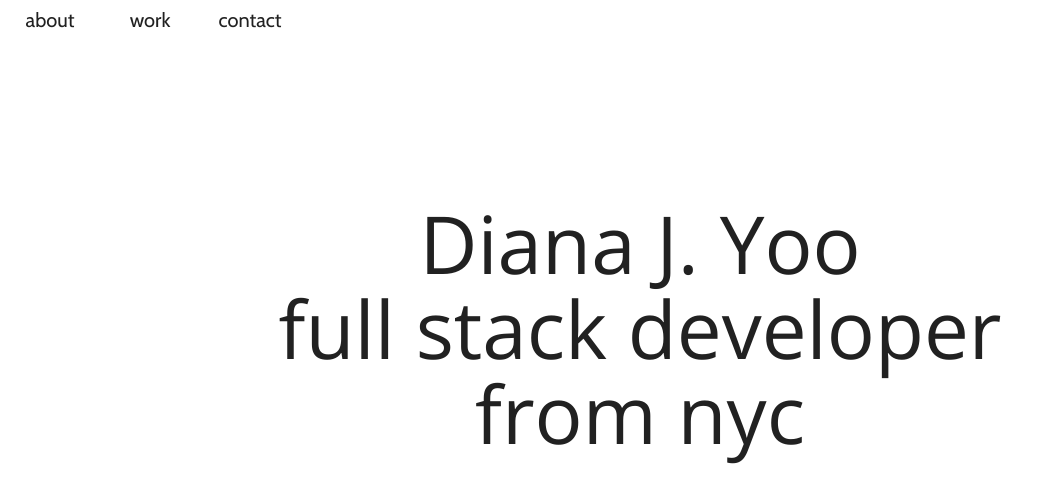
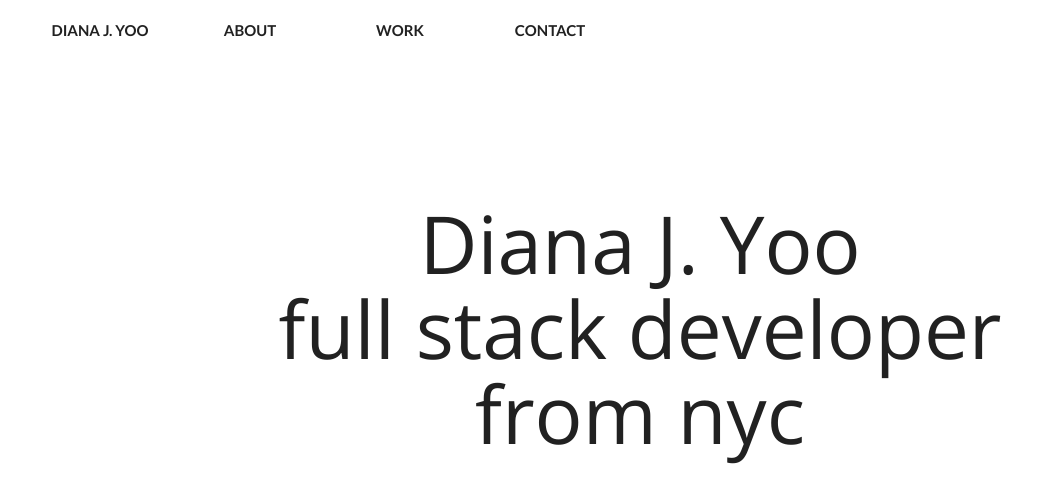
Before and after one commit to dianajyoo/portfolio-frontend, a React (Create React App) app: page / in a window 1280 px wide. Shown: the top 502 px of the page, without its empty margins (0-1037 px from the left). Built offline with nearby package versions, Linux system fonts and the light colour scheme.

Commit message:
installed react-redux

```diff
--- a/package.json
+++ b/package.json
@@ -5,6 +5,7 @@
   "dependencies": {
     "react": "^16.8.2",
     "react-dom": "^16.8.2",
+    "react-redux": "^6.0.1",
     "react-router-dom": "^4.3.1",
     "react-scripts": "2.1.5",
     "semantic-ui": "^2.4.2"
--- a/src/components/NavBar.js
+++ b/src/components/NavBar.js
@@ -3,16 +3,17 @@ import { NavLink } from 'react-router-dom'
 
 import "../styling/NavBar.css"
 
-const Menu = (props) => {
+const NavBar = (props) => {
 
   return (
-    <div className="menu">
-      <NavLink to="/about" className="navlink" id="about">about</NavLink>
-      <NavLink to="/projects" className="navlink" id="work">work</NavLink>
-      <NavLink to="/contact" className="navlink" id="contact">contact</NavLink>
+    <div className="navbar">
+      <NavLink to="/" className="navlink" id="home">DIANA J. YOO</NavLink>
+      <NavLink to="/about" className="navlink" id="about">ABOUT</NavLink>
+      <NavLink to="/projects" className="navlink" id="work">WORK</NavLink>
+      <NavLink to="/contact" className="navlink" id="contact">CONTACT</NavLink>
     </div>
   )
 
 }
 
-export default Menu
+export default NavBar
--- a/src/styling/Form.css
+++ b/src/styling/Form.css
@@ -5,6 +5,7 @@
   align-items: center;
   justify-content: center;
   flex-direction: column;
+  top: 150px;
   font-family: "Open Sans", sans-serif;
   font-weight: 300;
 }
--- a/src/styling/Home.css
+++ b/src/styling/Home.css
@@ -1,4 +1,3 @@
-@import url('https://fonts.googleapis.com/css?family=Cabin:400');
 @import url('https://fonts.googleapis.com/css?family=Open+Sans:300,400');
 
 .home {
--- a/src/styling/NavBar.css
+++ b/src/styling/NavBar.css
@@ -1,18 +1,20 @@
-@import url('https://fonts.googleapis.com/css?family=Cabin:400');
+@import url('https://fonts.googleapis.com/css?family=Lato:400,700');
 
-.menu {
+.navbar {
   position: fixed;
-  height: 5vh;
+  height: 10vh;
   width: 100vw;
   display: grid;
-  grid-template-columns: repeat(3, 100px);
+  grid-template-columns: repeat(4, 150px);
 }
 
 .navlink {
   position: relative;
-  margin-top: 10px;
-  font-family: "Cabin", sans-serif;
-  font-size: 20px;
+  margin-top: 20px;
+  margin-left: 50px;
+  font-family: "Lato", sans-serif;
+  font-size: 15px;
+  font-weight: 700;
   color: rgba(33,33,33);
 }
 
@@ -34,19 +36,23 @@
   bottom: 5px;
 }
 
+#home::before {
+  width: 98px;
+}
+
 #about::before {
+  width: 50px;
+}
+
+#work::before {
   width: 48px;
 }
 
-#work::before {
-  width: 40px;
-}
-
 #contact::before {
-  width: 62px;
+  width: 70px;
 }
 
 .navlink:hover::before {
-  bottom: 10px;
+  bottom: 40px;
   opacity: 1;
 }
```
Also changed, not shown: 1 other file (tests, documents, lock files or other folders).
